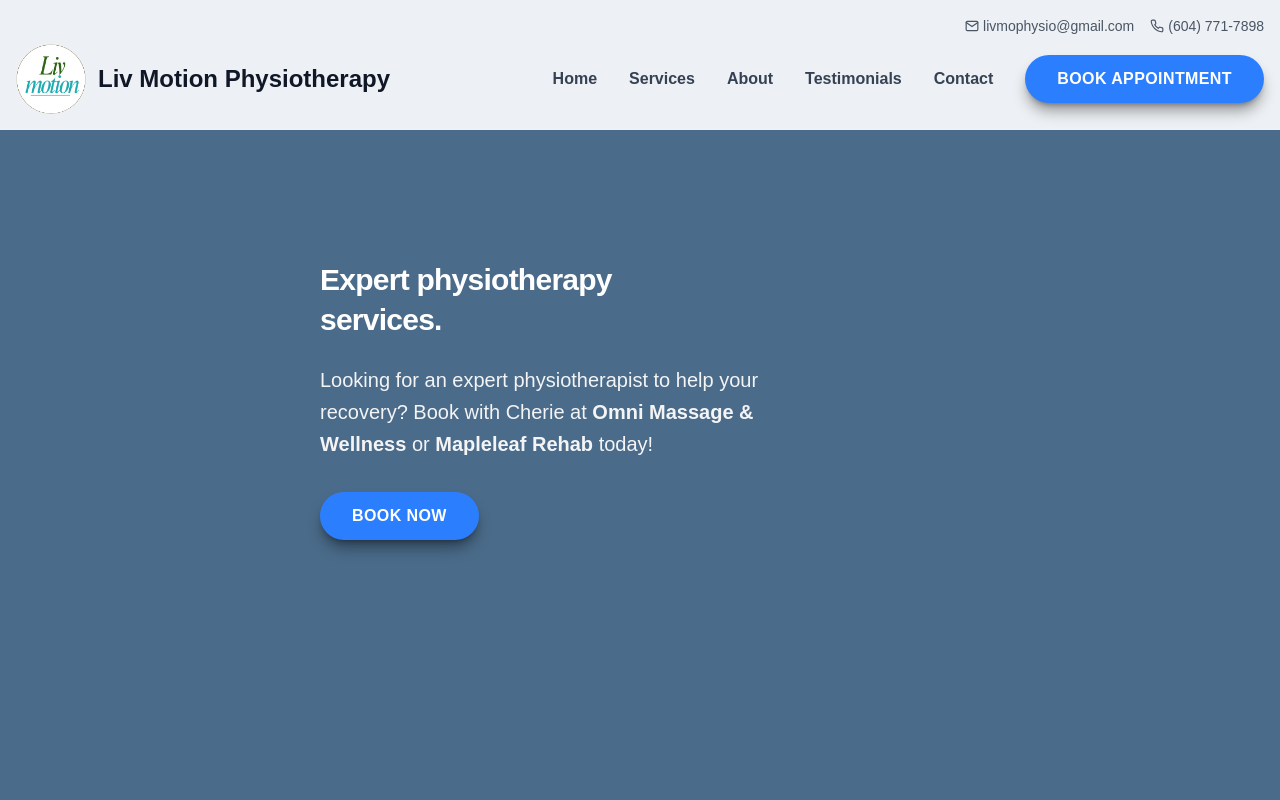
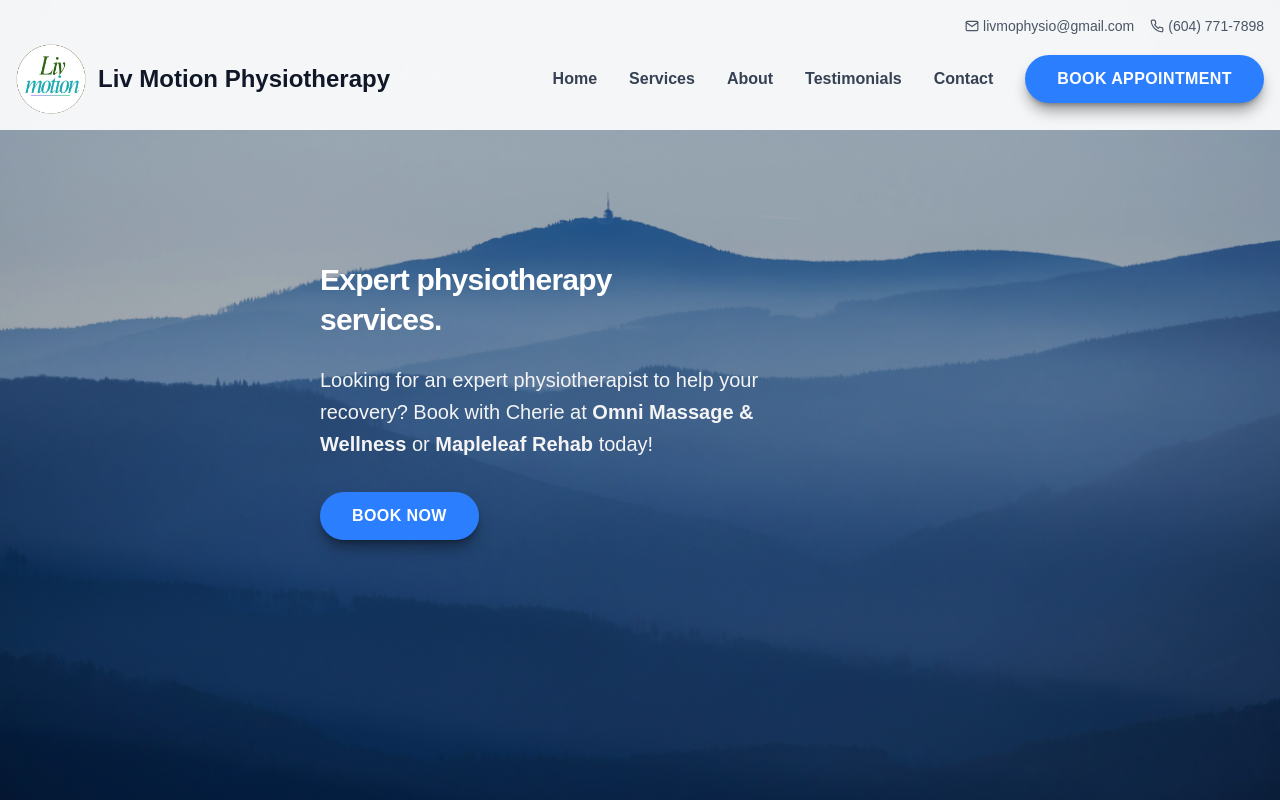
Before and after one commit to cher-kuo/cher-kuo.github.io, a Next.js app: page / in a window 1280 px wide. Shown: the top 800 px of the page. Built offline with nearby package versions, Linux system fonts and the light colour scheme.

Commit message:
Fix hero image z-index and use light grey background for loading transition

```diff
--- a/src/app/page.tsx
+++ b/src/app/page.tsx
@@ -2,8 +2,8 @@ import Image from "next/image";
 
 export default function Home() {
   return (
-    <div className="relative flex h-screen w-full items-center justify-center font-sans" style={{ backgroundColor: '#4a6b8a' }}>
-      <div className="absolute inset-0 -z-10 h-screen">
+    <div className="relative flex h-screen w-full items-center justify-center font-sans" style={{ backgroundColor: '#d1d5db' }}>
+      <div className="absolute inset-0 z-0 h-screen">
         <Image
           src="/images/hero-mountain-bg.jpg"
           alt="background"
@@ -14,7 +14,7 @@ export default function Home() {
         <div className="absolute inset-0 bg-black/20" />
       </div>
 
-      <main className="relative flex h-screen w-full max-w-3xl flex-col items-center justify-center overflow-hidden px-16 bg-transparent sm:items-start">
+      <main className="relative z-10 flex h-screen w-full max-w-3xl flex-col items-center justify-center overflow-hidden px-16 bg-transparent sm:items-start">
         <div className="flex flex-col items-center gap-6 text-center sm:items-start sm:text-left">
           <h1 className="max-w-xs text-3xl font-semibold leading-10 tracking-tight text-white">
             Expert physiotherapy services.
```
